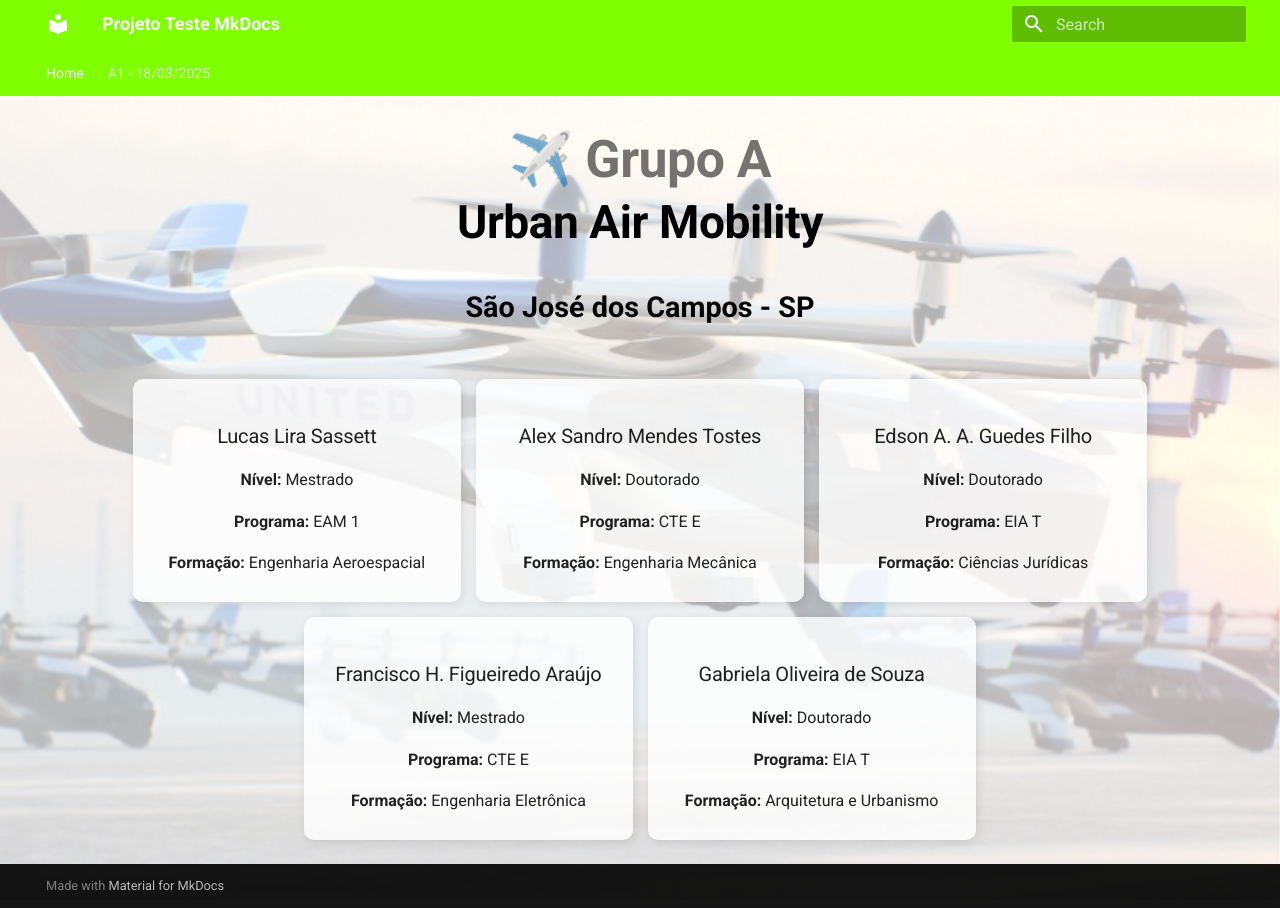
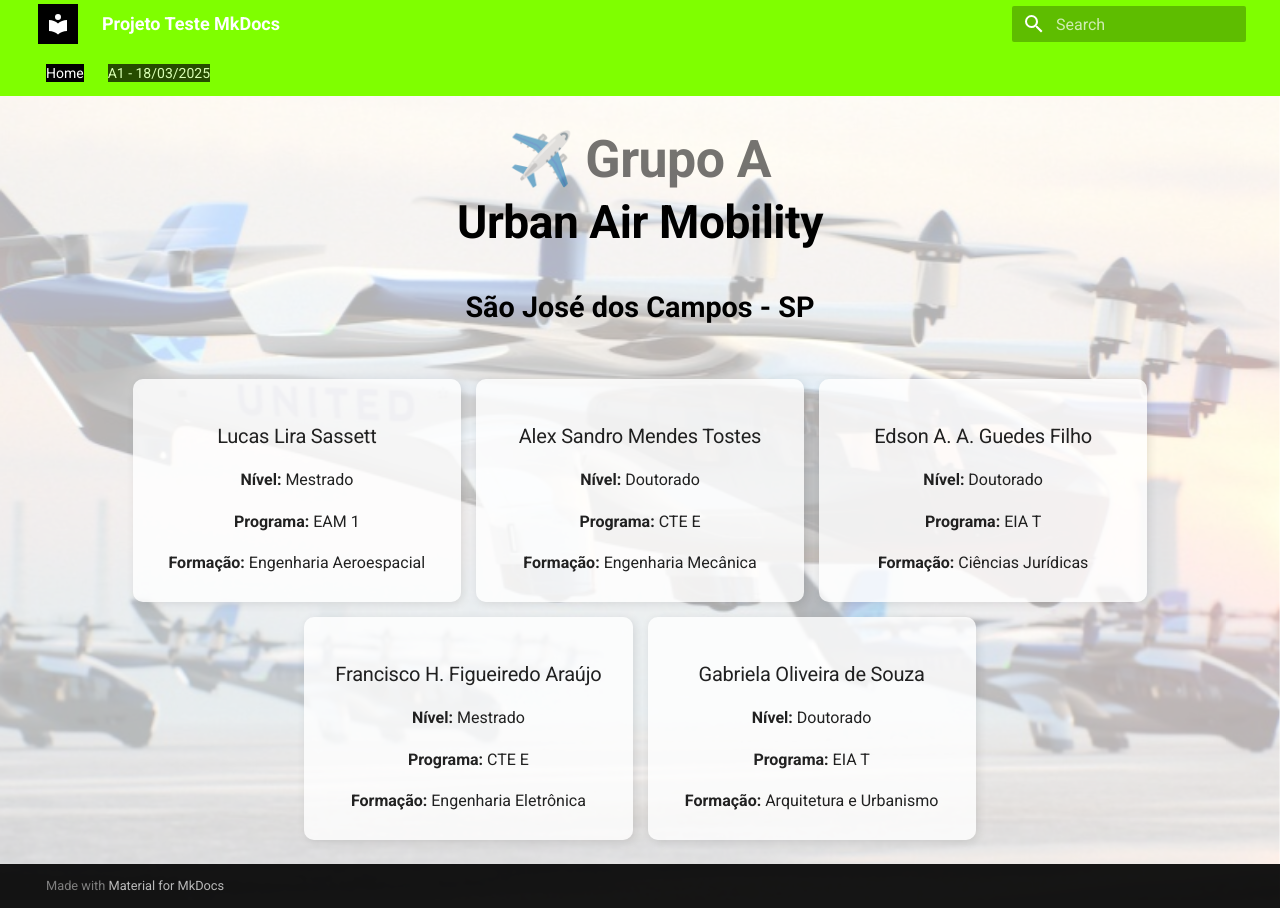
Before and after one commit to Lirucas/ProjetoTesteMkDocs, an MkDocs documentation site: the page built from docs/index.md, in a window 1280 px wide. Built offline with MkDocs 1.6.1 and Material for MkDocs 9.7.7, drawn with Linux system fonts in a browser that asks for light colours.

Commit message:
Alterando botões na navegação para preto

```diff
--- a/docs/assets/custom.css
+++ b/docs/assets/custom.css
@@ -4,15 +4,27 @@
     --md-typeset-a-color: #FFFFFF; /* Links brancos */
 }
 
-/* Garante que os botões fiquem visíveis */
+/* Botões padrão (fora da barra de navegação) */
 .md-button {
     background-color: #000000 !important; /* Fundo preto */
     color: #FFFFFF !important; /* Texto branco */
     border: 2px solid #000000 !important; /* Borda preta */
 }
 
-/* Define fundo preto para os botões primários */
+/* Botões primários */
 .md-button--primary {
     background-color: #000000 !important; /* Fundo preto */
     color: #FFFFFF !important; /* Texto branco */
 }
+
+/* Alterar os botões da barra de navegação */
+.md-header__button, .md-tabs__link {
+    background-color: #000000 !important; /* Fundo preto */
+    color: #FFFFFF !important; /* Texto branco */
+}
+
+/* Quando o botão está ativo (selecionado) */
+.md-tabs__link--active {
+    background-color: #000000 !important;
+    color: #FFFFFF !important;
+}
```
